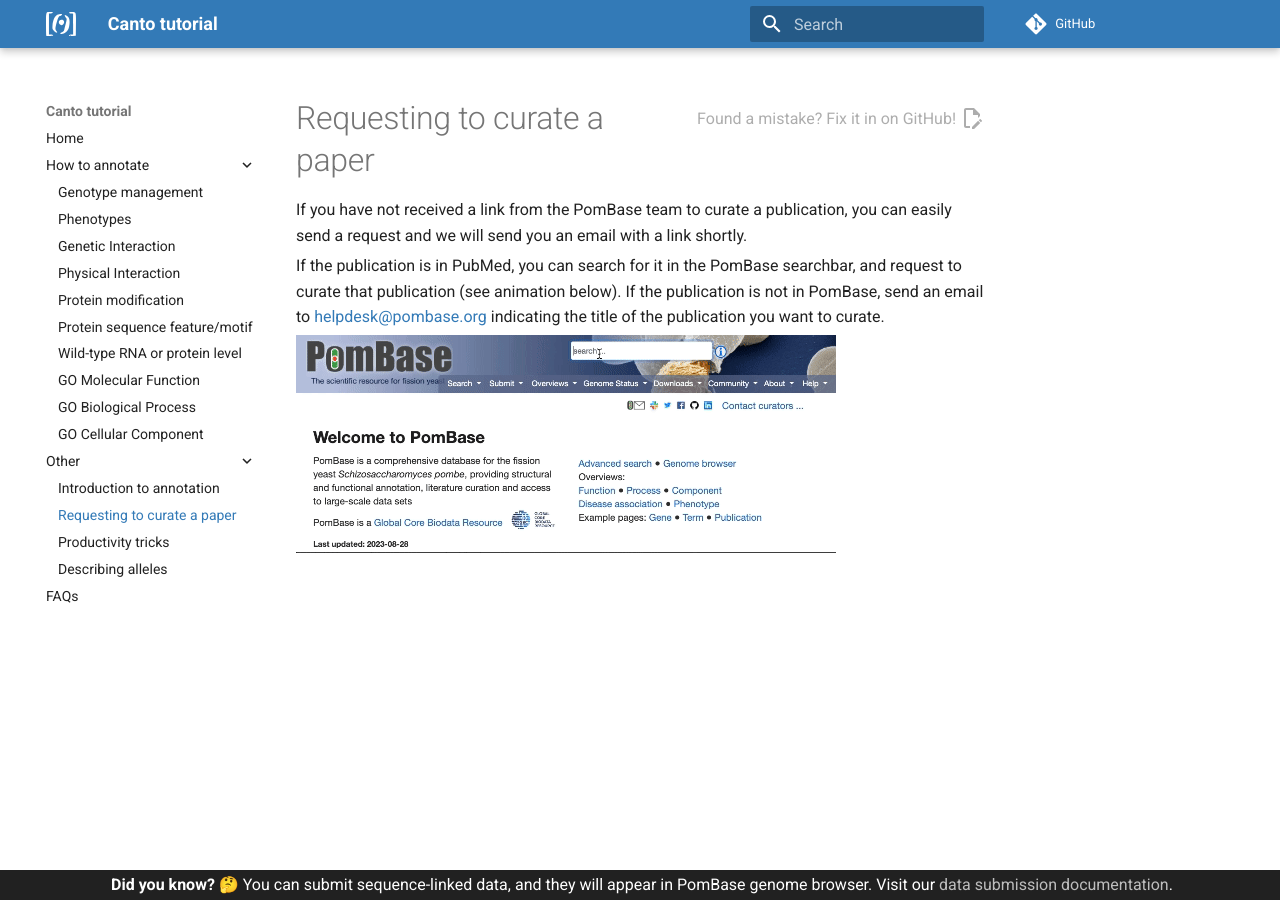
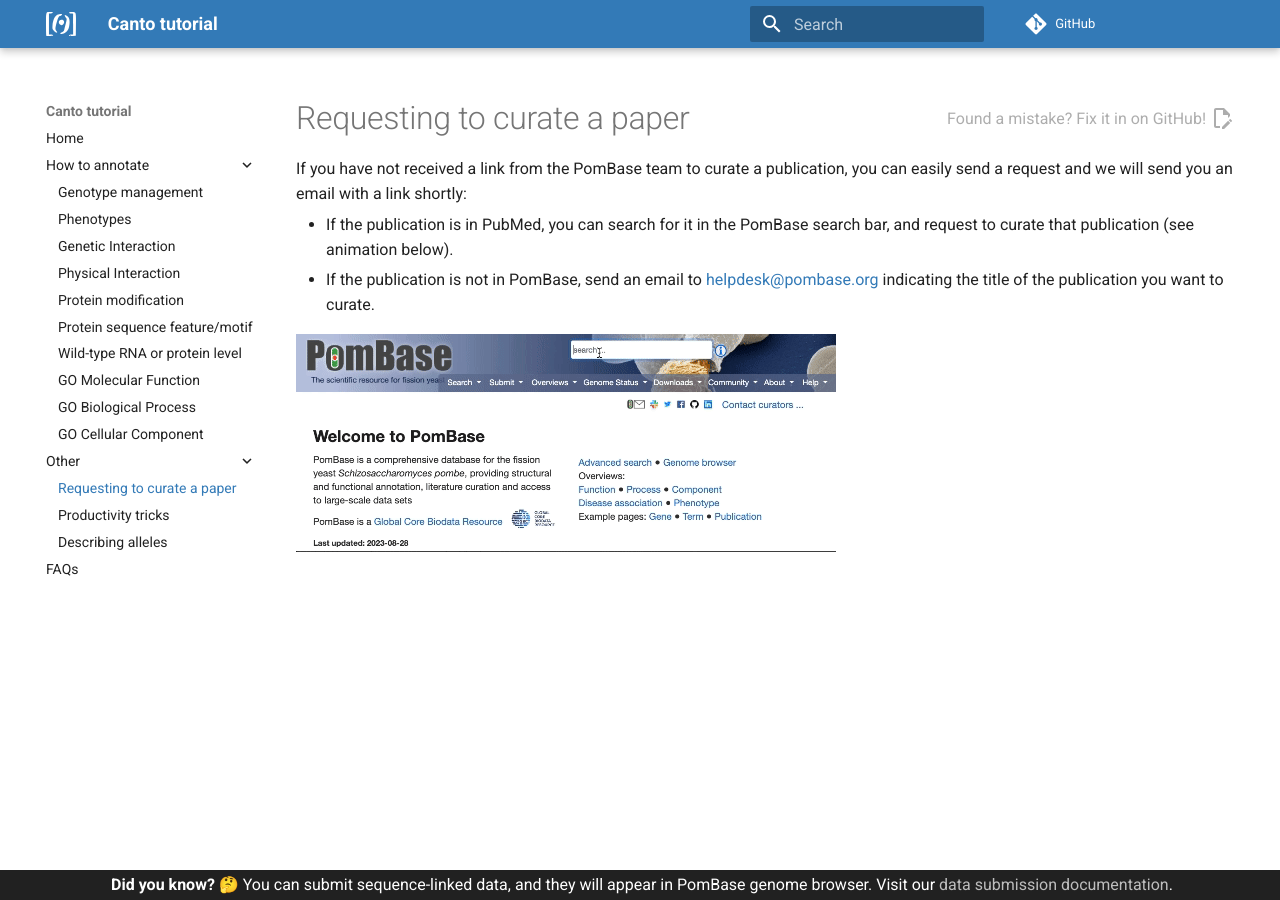
Before and after one commit to pombase/canto_tutorial, an MkDocs documentation site: the page built from docs/request_curation_session.md, in a window 1280 px wide. Built offline with MkDocs 1.6.1 and Material for MkDocs 9.7.7, drawn with Linux system fonts in a browser that asks for light colours; comment, search, counter and statistics services are not loaded.

```diff
--- a/docs/request_curation_session.md
+++ b/docs/request_curation_session.md
@@ -1,5 +1,12 @@
-If you have not received a link from the PomBase team to curate a publication, you can easily send a request and we will send you an email with a link shortly.
+---
+hide:
+  - toc
+---
 
-If the publication is in PubMed, you can search for it in the PomBase searchbar, and request to curate that publication (see animation below). If the publication is not in PomBase, send an email to [helpdesk@pombase.org](mailto:helpdesk@pombase.org) indicating the title of the publication you want to curate.
+If you have not received a link from the PomBase team to curate a publication, you can easily send a request and we will send you an email with a link shortly:
 
-<img src="/assets/request_curation_session.gif" alt="video showing how to find a publication in PomBase and request a session link">
+* If the publication is in PubMed, you can search for it in the PomBase search bar, and request to curate that publication (see animation below).
+* If the publication is not in PomBase, send an email to [helpdesk@pombase.org](mailto:helpdesk@pombase.org) indicating the title of the publication you want to curate.
+<div style="margin-top: 1em;" markdown>
+![](assets/request_curation_session.gif)
+</div>
--- a/mkdocs.yml
+++ b/mkdocs.yml
@@ -51,7 +51,6 @@ nav:
     - GO Biological Process: go_BP.md
     - GO Cellular Component: go_CC.md
   - Other:
-    - Introduction to annotation: intro_annotation.md
     - Requesting to curate a paper: request_curation_session.md
     - Productivity tricks: productivity.md
     - Describing alleles: describing_alleles.md
```
Also changed, not shown: docs/go_BP.md (+2 -1 lines), docs/go_CC.md (+24 -2 lines), docs/go_MF.md (+1 -0 lines), docs/index.md (+0 -2 lines), docs/intro_annotation.md (deleted, +0 -6 lines).
